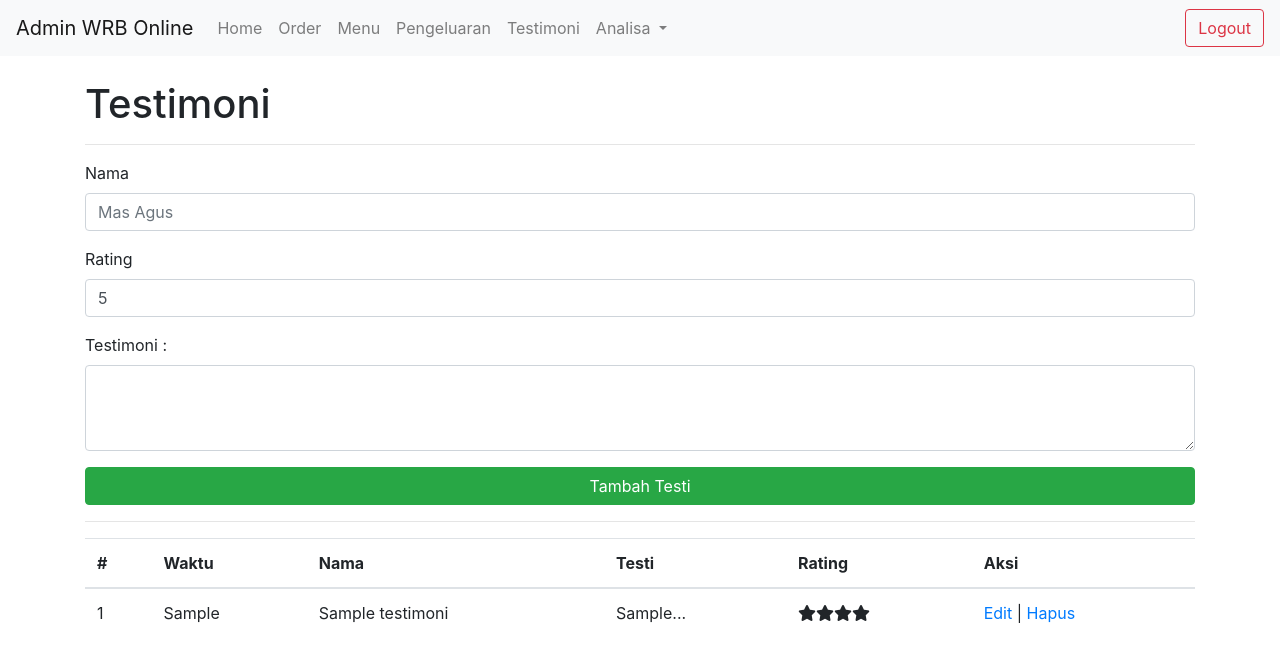
After one commit to ahlamls/wrbonline, a CodeIgniter app: page /database/index.php/adminwrbonline/Testi in a window 1280 px wide. The commit adds this page. Shown: the top 662 px of the page. Run offline with CodeIgniter, Linux system fonts and the light colour scheme; the visitor is signed in with stand-in values (Sample User, id 1); tables that the repository leaves empty or names only in its code hold one stand-in row (values such as "Sample post"); some libraries are stand-ins or nearby versions.

Commit message:
testi + font awesome

```diff
--- a/application/controllers/AdminWRBOnline.php
+++ b/application/controllers/AdminWRBOnline.php
@@ -253,7 +253,7 @@ public function deleteMenu($id) {
     if ($id == 0 ) {
       die("ID tidak valid");
     }
-    $this->admin_model->deleteMenu  ($id);
+    $this->admin_model->deleteMenu($id);
 }
 
 public function addMenu() {
@@ -433,7 +433,78 @@ public function handleEditMenu($id) {
 
 }
 
+public function Testi() {
+  if (isset($_SESSION['aid'])){
+     $aaidi = $_SESSION['aid'];
+    } else {
+      header("Location: /AdminWRBOnline/login/?msg=Silahkan Login Untuk Melanjutkan");
+      die("Belum Login");
+    }
+    $data['content'] = $this->admin_model->getTesti();
+    $this->load->view('admin/header',$data);
+    $this->load->view('admin/content/testi',$data);
 
+      $this->load->view('admin/footer',$data);
+}
+
+public function edittesti($id = 0) {
+  if (isset($_SESSION['aid'])){
+     $aaidi = $_SESSION['aid'];
+    } else {
+      header("Location: /AdminWRBOnline/login/?msg=Silahkan Login Untuk Melanjutkan");
+      die("Belum Login");
+    }
+    if ($id == 0 ) {
+      die("ID tidak valid");
+    }
+    $data['id'] = $id;
+    $data['nama'] = $this->admin_model->getTestimoniInfo($id,2);
+		$data['rating'] = $this->admin_model->getTestimoniInfo($id,3);
+		$data['testi'] = $this->admin_model->getTestimoniInfo($id,4);
+
+
+    $this->load->view('admin/header',$data);
+    $this->load->view('admin/content/edittesti',$data);
+
+      $this->load->view('admin/footer',$data);
+}
+
+public function handleEditTesti($id) {
+  if (isset($_SESSION['aid'])){
+     $aaidi = $_SESSION['aid'];
+    } else {
+      header("Location: /AdminWRBOnline/login/?msg=Silahkan Login Untuk Melanjutkan");
+      die("Belum Login");
+    }
+
+    $this->admin_model->handleEditTesti($id);
+
+}
+
+public function deleteTesti($id) {
+  if (isset($_SESSION['aid'])){
+     $aaidi = $_SESSION['aid'];
+    } else {
+      header("Location: /AdminWRBOnline/login/?msg=Silahkan Login Untuk Melanjutkan");
+      die("Belum Login");
+    }
+    if ($id == 0 ) {
+      die("ID tidak valid");
+    }
+    $this->admin_model->deleteTesti($id);
+}
+
+public function handleAddTesti() {
+  if (isset($_SESSION['aid'])){
+     $aaidi = $_SESSION['aid'];
+    } else {
+      header("Location: /AdminWRBOnline/login/?msg=Silahkan Login Untuk Melanjutkan");
+      die("Belum Login");
+    }
+
+    $this->admin_model->handleAddTesti();
+
+}
 
 
 }
--- a/application/controllers/User.php
+++ b/application/controllers/User.php
@@ -35,6 +35,7 @@ class User extends CI_Controller {
 		$data['content'] = $this->user_model->listMenu($kat);
 		$data['katlist'] = $this->user_model->listKat($kat);
 		$data['katimglist'] = $this->user_model->getKatImgList($kat);
+		$data['testi'] = $this->user_model->getTesti();
 		$this->load->view('user/header',$data);
     $this->load->view('user/content/home',$data);
     $this->load->view('user/footer',$data);
--- a/application/models/Admin_model.php
+++ b/application/models/Admin_model.php
@@ -643,5 +643,95 @@ FROM `orders`
         }
       }
 
+      public function getTestimoniInfo($id,$type) {
+          $id = $this->db->escape_str($id);
+        $query = $this->db->query("SELECT * FROM `testimoni` WHERE `id` = '$id' LIMIT 0,1");
+
+        foreach ($query->result() as $row)
+        {
+          if ($type == 1) {
+            return $row->id;
+          } else if ($type == 2) {
+            return $row->nama;
+          } else if ($type == 3) {
+            return $row->rating;
+          } else if ($type == 4) {
+            return $row->testi;
+          }
+        }
+      }
+
+      public function getTesti() {
+        $query = $this->db->query("SELECT * FROM `testimoni` ORDER BY id DESC ");
+           $asede = "";
+            foreach ($query->result() as $row)
+            {
+              $aidi = $row->id;
+              $nama = $row->nama;
+              $waktu = $row->waktu;
+              $testi = substr($row->testi,0,64) . "...";
+              $rating = "";
+              for ($x = 0; $x < $row->rating; $x++) {
+                 $rating .=  "<i class='fas fa-star'></i>";
+               }
+
+              $asede .= "    <tr>
+      <td>$aidi</th>
+      <td>$waktu</th>
+      <td>$nama</th>
+      <td>$testi</th>
+      <td>$rating</th>
+      <td><a href='/AdminWRBOnline/edittesti/$aidi'>Edit</a> | <a href='/AdminWRBOnline/deletetesti/$aidi'>Hapus</a></th>
+    </tr>";
+            }
+
+            return $asede;
+
+      }
+
+      public function handleEditTesti($id) {
+        $id = $this->db->escape_str($id);
+
+        $nama = $this->db->escape_str($_POST['nama']);
+        $rating = $this->db->escape_str($_POST['rating']);
+        $testi = $this->db->escape_str($_POST['testi']);
+
+        if ( ! $this->db->simple_query("UPDATE `testimoni` SET `nama` = '$nama', `rating` = '$rating', `testi` = '$testi' WHERE `testimoni`.`id` = '$id'"))
+          {
+        die("Terjadi kesalahan " .  $this->db->error()); // Has keys 'code' and 'message'
+        } else {
+        header("Location: /AdminWRBOnline/testi/");
+        die("sukses");
+        }
+      }
+
+      public function handleAddTesti() {
+        $nama = $this->db->escape_str($_POST['nama']);
+        $rating = $this->db->escape_str($_POST['rating']);
+        $testi = $this->db->escape_str($_POST['testi']);
+
+
+        if ( ! $this->db->simple_query("INSERT INTO `testimoni` (`id`, `waktu`, `nama`, `testi`, `rating`) VALUES (NULL, NOW(), '$nama', '$testi', '$rating')"))
+          {
+        die("Terjadi kesalahan " .  var_dump($this->db->error())); // Has keys 'code' and 'message'
+        } else {
+        header("Location: /AdminWRBOnline/testi/");
+        die("sukses");
+        }
+      }
+
+      public function deleteTesti($id) {
+        $id = $this->db->escape_str($id);
+
+        //
+        if ( ! $this->db->simple_query("DELETE FROM `testimoni` WHERE `testimoni`.`id` = '$id'"))
+          {
+        die("Terjadi kesalahan " .  $this->db->error()); // Has keys 'code' and 'message'
+        } else {
+        header("Location: /AdminWRBOnline/testi/");
+        die("sukses");
+        }
+      }
 
     }
+    ?>
--- a/application/models/User_model.php
+++ b/application/models/User_model.php
@@ -367,4 +367,27 @@ $nama = "Catering Harian";
 
 
    }
+
+   public function getTesti(){
+     $query = $this->db->query("SELECT * FROM `testimoni` ORDER BY id DESC ");
+        $asede = "";
+         foreach ($query->result() as $row)
+         {
+           $nama = $row->nama;
+           $waktu = $row->waktu;
+           $testi = $row->testi;
+           $rating = "";
+           for ($x = 0; $x < $row->rating; $x++) {
+              $rating .=  "<i class='fas fa-star'></i>";
+            }
+
+           $asede .= "  <b>$nama</b><br>
+      <p class='text-muted'>$waktu | $rating</p>
+      <p>$testi</p>
+      <hr>";
+         }
+
+         return $asede;
+
+   }
 }
--- /dev/null
+++ b/application/views/admin/content/testi.php
@@ -0,0 +1,43 @@
+<div class="container"><h1>Testimoni</h1>
+<hr>
+<form enctype="multipart/form-data" action="/AdminWRBOnline/handleAddTesti/" method="POST">
+
+  <div class="form-group">
+  <label for="nama">Nama</label>
+  <input type="text" class="form-control" name="nama" required="" id="nama" placeholder="Mas Agus">
+</div>
+
+<div class="form-group">
+<label for="minorder">Rating</label>
+<input type="number" class="form-control" name="rating" required="" id="minorder" min="1" max="5" value="5" placeholder="1-5">
+</div>
+
+<div class="form-group">
+  <label for="testi">Testimoni : </label>
+  <textarea class="form-control" name="testi" id="testi" rows="3"></textarea>
+</div>
+
+
+<button class="btn btn-success w-100" type="submit">Tambah Testi</button>
+
+</form>
+<hr>
+<div class="table-responsive">
+<table class="table">
+  <thead>
+    <tr>
+      <th>#</th>
+      <th>Waktu</th>
+      <th>Nama</th>
+      <th>Testi</th>
+      <th>Rating</th>
+      <th>Aksi</th>
+    </tr>
+  </thead>
+  <tbody>
+  <?= $content?>
+
+  </tbody>
+</table>
+</div>
+</div>
--- a/application/views/admin/header.php
+++ b/application/views/admin/header.php
@@ -4,7 +4,7 @@
     <!-- Required meta tags -->
     <meta charset="utf-8">
     <meta name="viewport" content="width=device-width, initial-scale=1, shrink-to-fit=no">
-
+<script src="https://kit.fontawesome.com/eeadae3b36.js" crossorigin="anonymous"></script>
     <!-- Bootstrap CSS -->
     <link rel="stylesheet" href="https://stackpath.bootstrapcdn.com/bootstrap/4.5.0/css/bootstrap.min.css" integrity="sha384-9aIt2nRpC12Uk9gS9baDl411NQApFmC26EwAOH8WgZl5MYYxFfc+NcPb1dKGj7Sk" crossorigin="anonymous">
     <meta name="robots" content="noindex nofollow" />
@@ -31,6 +31,9 @@
       <li class="nav-item">
         <a class="nav-link" href="/AdminWRBOnline/pengeluaran">Pengeluaran</a>
       </li>
+      <li class="nav-item">
+        <a class="nav-link" href="/AdminWRBOnline/testi">Testimoni</a>
+      </li>
       <li class="nav-item dropdown">
          <a class="nav-link dropdown-toggle" href="#" id="navbarDropdown" role="button" data-toggle="dropdown" aria-haspopup="true" aria-expanded="false">
            Analisa
--- a/application/views/user/header.php
+++ b/application/views/user/header.php
@@ -5,7 +5,7 @@
     <!-- Required meta tags -->
     <meta charset="utf-8">
     <meta name="viewport" content="width=device-width, initial-scale=1, shrink-to-fit=no">
-
+<script src="https://kit.fontawesome.com/eeadae3b36.js" crossorigin="anonymous"></script>
     <!-- Bootstrap CSS -->
     <link rel="stylesheet" href="https://stackpath.bootstrapcdn.com/bootstrap/4.4.1/css/bootstrap.min.css" integrity="sha384-Vkoo8x4CGsO3+Hhxv8T/Q5PaXtkKtu6ug5TOeNV6gBiFeWPGFN9MuhOf23Q9Ifjh" crossorigin="anonymous">
       <link rel="stylesheet" href="/assets/css/style.css">
--- a/assets/css/style.css
+++ b/assets/css/style.css
@@ -17,7 +17,9 @@ margin-left: 0px;
 }
 
 
-
+.pa5{
+  margin-top:5px;
+}
 .pesbar {
   display: inline-block !important;
     vertical-align: top;
```
Also changed, not shown: application/views/admin/content/edittesti.php (added, +25 -0 lines), application/views/user/content/home.php (+25 -3 lines).
